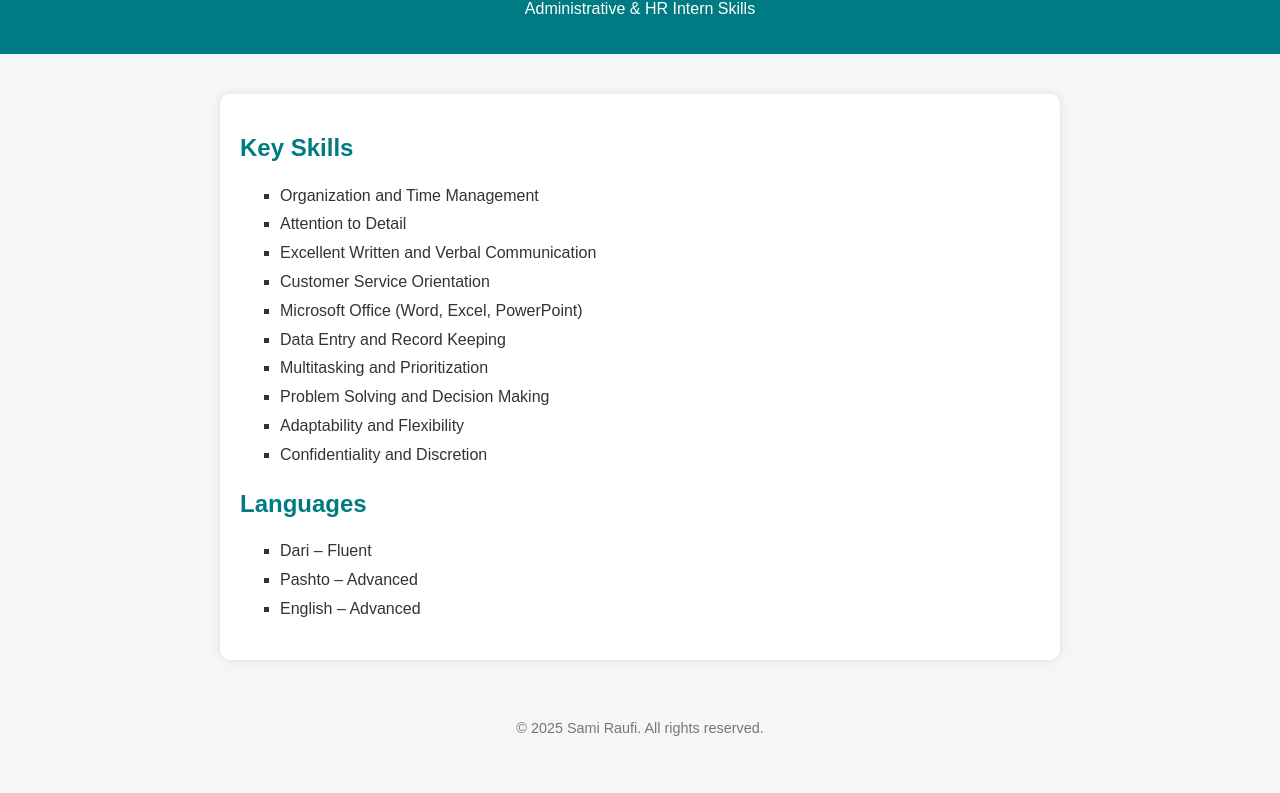
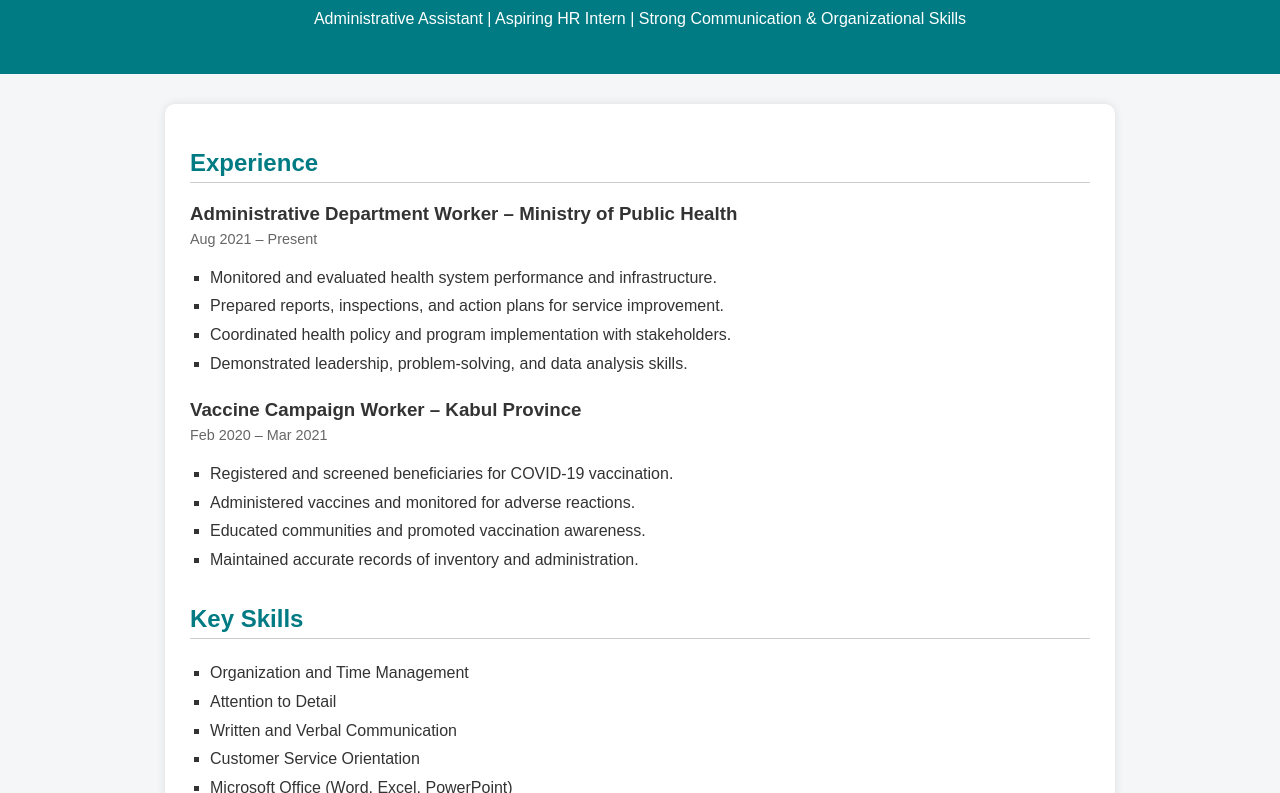
Before and after one commit to Sami150/Sami150.github.io, a plain HTML site: page index.html in a window 1280 px wide. Shown: the part 100-893 px from the top of the page. Before the commit the page ends 856 px from the top, so only its background shows below. Drawn offline with Linux system fonts and the light colour scheme.

Commit message:
Update index.html

```diff
--- a/index.html
+++ b/index.html
@@ -2,8 +2,8 @@
 <html lang="en">
 <head>
   <meta charset="UTF-8" />
-  <meta name="viewport" content="width=device-width, initial-scale=1.0" />
-  <title>Sami Raufi - Skills</title>
+  <meta name="viewport" content="width=device-width, initial-scale=1.0"/>
+  <title>Sami Raufi - Profile</title>
   <style>
     body {
       font-family: Arial, sans-serif;
@@ -15,23 +15,40 @@
     header {
       background-color: #007b83;
       color: white;
-      padding: 20px 40px;
+      padding: 30px;
       text-align: center;
     }
     .container {
-      max-width: 800px;
-      margin: 40px auto;
-      padding: 20px;
-      background-color: white;
+      max-width: 900px;
+      margin: 30px auto;
+      padding: 25px;
+      background-color: #fff;
       border-radius: 10px;
       box-shadow: 0 0 10px rgba(0,0,0,0.1);
     }
+    section {
+      margin-bottom: 30px;
+    }
     h2 {
       color: #007b83;
+      border-bottom: 1px solid #ccc;
+      padding-bottom: 5px;
     }
     ul {
       list-style: square;
       line-height: 1.8;
+      padding-left: 20px;
+    }
+    .job {
+      margin-bottom: 20px;
+    }
+    .job h3 {
+      margin-bottom: 5px;
+      color: #333;
+    }
+    .job span {
+      color: #666;
+      font-size: 0.9em;
     }
     footer {
       text-align: center;
@@ -45,15 +62,43 @@
 
   <header>
     <h1>Sami Raufi</h1>
-    <p>Administrative & HR Intern Skills</p>
+    <p>Administrative Assistant | Aspiring HR Intern | Strong Communication & Organizational Skills</p>
   </header>
 
   <div class="container">
+
+    <section>
+      <h2>Experience</h2>
+
+      <div class="job">
+        <h3>Administrative Department Worker – Ministry of Public Health</h3>
+        <span>Aug 2021 – Present</span>
+        <ul>
+          <li>Monitored and evaluated health system performance and infrastructure.</li>
+          <li>Prepared reports, inspections, and action plans for service improvement.</li>
+          <li>Coordinated health policy and program implementation with stakeholders.</li>
+          <li>Demonstrated leadership, problem-solving, and data analysis skills.</li>
+        </ul>
+      </div>
+
+      <div class="job">
+        <h3>Vaccine Campaign Worker – Kabul Province</h3>
+        <span>Feb 2020 – Mar 2021</span>
+        <ul>
+          <li>Registered and screened beneficiaries for COVID-19 vaccination.</li>
+          <li>Administered vaccines and monitored for adverse reactions.</li>
+          <li>Educated communities and promoted vaccination awareness.</li>
+          <li>Maintained accurate records of inventory and administration.</li>
+        </ul>
+      </div>
+    </section>
+
+    <section>
       <h2>Key Skills</h2>
       <ul>
         <li>Organization and Time Management</li>
         <li>Attention to Detail</li>
-      <li>Excellent Written and Verbal Communication</li>
+        <li>Written and Verbal Communication</li>
         <li>Customer Service Orientation</li>
         <li>Microsoft Office (Word, Excel, PowerPoint)</li>
         <li>Data Entry and Record Keeping</li>
@@ -62,17 +107,21 @@
         <li>Adaptability and Flexibility</li>
         <li>Confidentiality and Discretion</li>
       </ul>
+    </section>
 
+    <section>
       <h2>Languages</h2>
       <ul>
         <li>Dari – Fluent</li>
         <li>Pashto – Advanced</li>
         <li>English – Advanced</li>
       </ul>
+    </section>
+
   </div>
 
   <footer>
-    &copy; 2025 Sami Raufi. All rights reserved.
+    &copy; 2025 Sami Raufi | Kabul, Afghanistan | Email: Samimohammadi0099@gmail.com
   </footer>
 
 </body>
```
Lines whose indentation alone changed are shown as unchanged.
